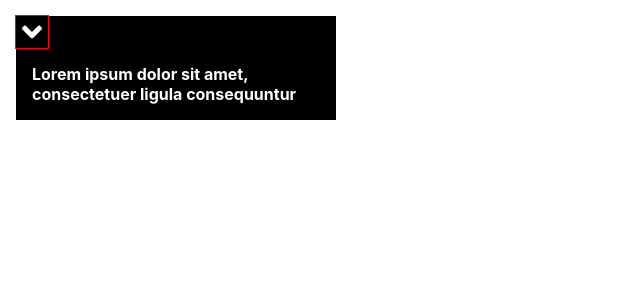
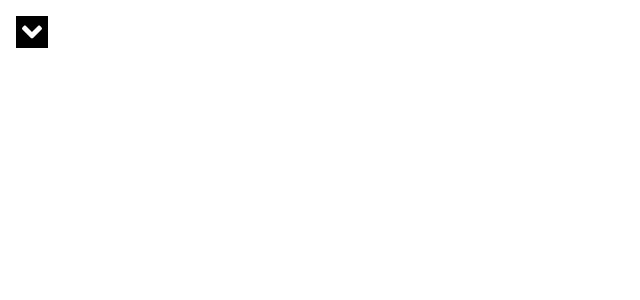
Before and after one commit to maladr0it/exanding-anim-demo, a React (Create React App) app: page / in a window 1280 px wide. Shown: the top 300 px of the page, without its empty margins (0-640 px from the left). Built offline with nearby package versions, Linux system fonts and the light colour scheme.

Commit message:
add final build to branch from

```diff
--- a/src/App.css
+++ b/src/App.css
@@ -10,13 +10,11 @@
   position: relative;
   height: var(--button-height);
   width: var(--button-width);
-  /* overflow: hidden; */
-  outline: 1px solid red;
+  overflow: hidden;
   transform-origin: top left;
 }
 
 .Expander-content {
-  z-index: -1;
   position: absolute;
   width: 20rem;
   transform-origin: top left;
--- a/src/App.tsx
+++ b/src/App.tsx
@@ -12,7 +12,7 @@ const App: React.FC = () => {
   const inverseKeyframesRef = useRef<Keyframe[] | null>(null);
   const touchedRef = useRef(false);
   const containerRef = useRef<HTMLDivElement>(null);
-  const contentRef = useRef<HTMLParagraphElement>(null);
+  const contentRef = useRef<HTMLDivElement>(null);
 
   const [open, setOpen] = useState(false);
 
@@ -52,6 +52,7 @@ const App: React.FC = () => {
         direction: open ? "normal" : "reverse"
       });
     }
+
     touchedRef.current = true;
   }, [open]);
 
--- a/src/createKeyframes.ts
+++ b/src/createKeyframes.ts
@@ -12,7 +12,6 @@ export const createKeyframes = (collapsedDims: Dims, expandedDims: Dims) => {
   const expandedWidthRatio = expandedDims.width / collapsedDims.width;
   const expandedHeightRatio = expandedDims.height / collapsedDims.height;
 
-  // use 100 steps for most accuracy
   for (let step = 0; step <= NUM_STEPS; step++) {
     const progress = step / NUM_STEPS;
 
--- a/src/lorem.ts
+++ b/src/lorem.ts
@@ -1,5 +1,5 @@
+export const lorem =
+  "Lorem ipsum dolor sit amet, consectetuer ligula consequuntur, vestibulum imperdiet donec consequat proin enim gravida, dui at purus, interdum potenti consequat. Diam nec dui, tortor velit ut nam pretium vel, aliquam amet, quam erat cras nec in quam magna, massa elit mauris. Suspendisse rhoncus lorem dolor posuere, aliquam felis et, odio sed sem diam volutpat dolor in, quis at pellentesque odio condimentum sed, molestie tortor. Lacus integer praesent ut, ipsum amet in et. Neque vel ut commodo vivamus vivamus molestie, eget sapien, vitae et quam torquent pede luctus, dignissim cursus lobortis nostrum donec, vitae tortor consectetuer dui elementum.";
+
 // export const lorem =
-//   "Lorem ipsum dolor sit amet, consectetuer ligula consequuntur, vestibulum imperdiet donec consequat proin enim gravida, dui at purus, interdum potenti consequat. Diam nec dui, tortor velit ut nam pretium vel, aliquam amet, quam erat cras nec in quam magna, massa elit mauris. Suspendisse rhoncus lorem dolor posuere, aliquam felis et, odio sed sem diam volutpat dolor in, quis at pellentesque odio condimentum sed, molestie tortor. Lacus integer praesent ut, ipsum amet in et. Neque vel ut commodo vivamus vivamus molestie, eget sapien, vitae et quam torquent pede luctus, dignissim cursus lobortis nostrum donec, vitae tortor consectetuer dui elementum.";
-
-export const lorem =
-  "Lorem ipsum dolor sit amet, consectetuer ligula consequuntur";
+//   "Lorem ipsum dolor sit amet, consectetuer ligula consequuntur";
```
